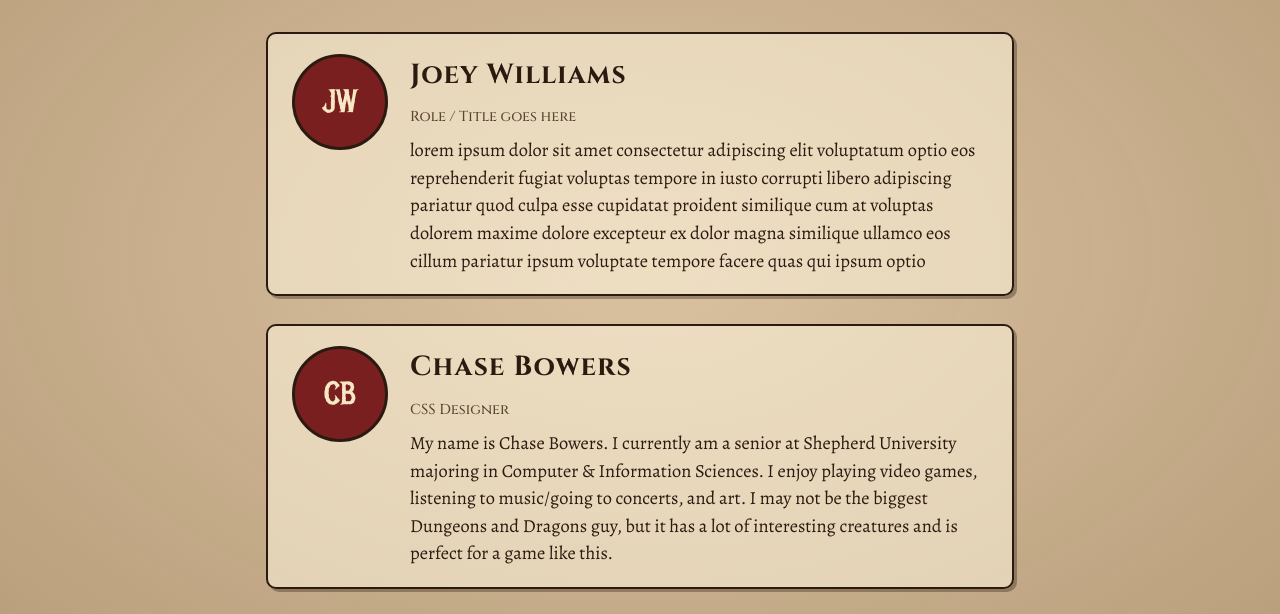
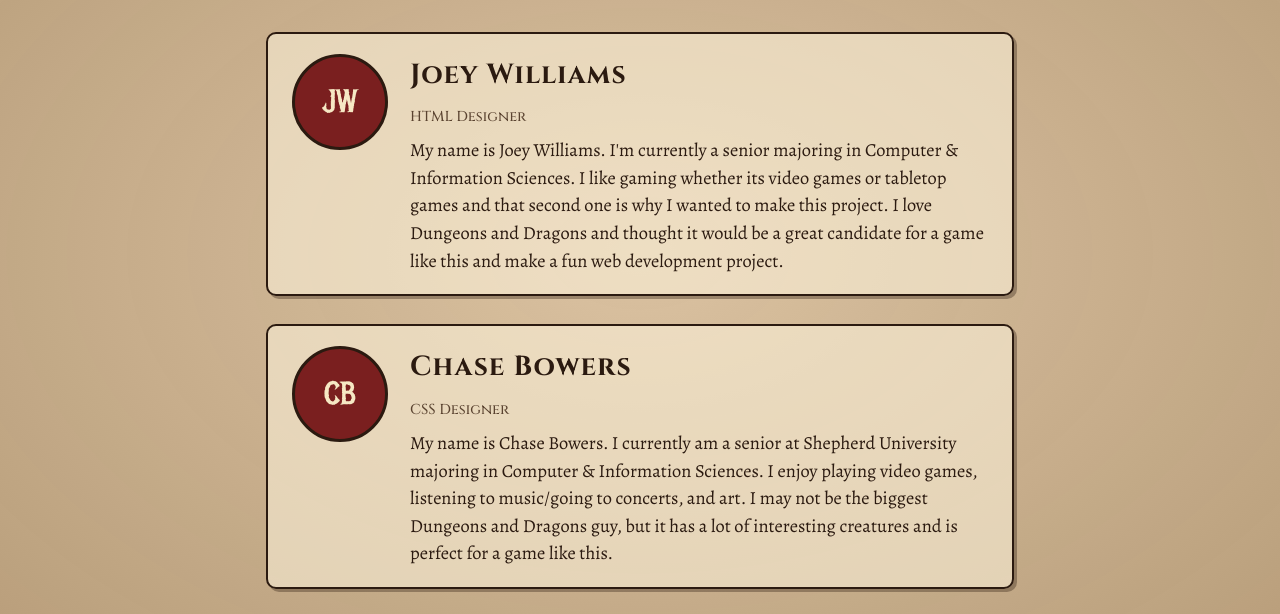
Before and after one commit to dmkelle1/DungeonsAndDragle, a plain HTML site: page about_us.html in a window 1280 px wide. Shown: the part 147-761 px from the top of the page. Drawn offline with nearby package versions, Linux system fonts and the light colour scheme.

Commit message:
Modify Joey Williams' role and biography
Updated the role/title and personal description for Joey Williams.

```diff
--- a/about_us.html
+++ b/about_us.html
@@ -28,9 +28,9 @@
             <div class="avatar" aria-hidden="true">JW</div>
             <div class="member-body">
                 <h2>Joey Williams</h2>
-                <p class="role">Role / Title goes here</p>
+                <p class="role">HTML Designer</p>
                 <p>
-                    lorem ipsum dolor sit amet consectetur adipiscing elit voluptatum optio eos reprehenderit fugiat voluptas tempore in iusto corrupti libero adipiscing pariatur quod culpa esse cupidatat proident similique cum at voluptas dolorem maxime dolore excepteur ex dolor magna similique ullamco eos cillum pariatur ipsum voluptate tempore facere quas qui ipsum optio
+                    My name is Joey Williams. I'm currently a senior majoring in Computer & Information Sciences. I like gaming whether its video games or tabletop games and that second one is why I wanted to make this project. I love Dungeons and Dragons and thought it would be a great candidate for a game like this and make a fun web development project.
                 </p>
             </div>
         </article>
```
